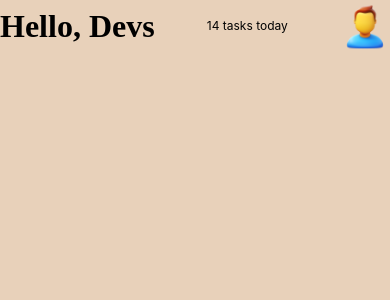
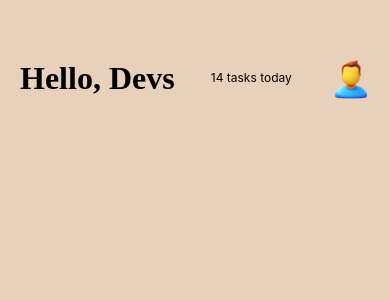
Before and after one commit to Stan1-0/rn-assignment3-11253377, a React Native app: screen / in a window 390 px wide. Shown: the top 300 px of the page. Built offline with nearby package versions, Linux system fonts and the light colour scheme.

Commit message:
"Updated styles for header and logo components"

```diff
--- a/App.js
+++ b/App.js
@@ -26,14 +26,18 @@ const styles = StyleSheet.create({
     backgroundColor: "#E8D1BA",
   },
   header: {
+    width: 354,
+    height: 52,
+    top: 52,
+    left: 20,
     flexDirection: "row",
     alignItems: "center",
     justifyContent: "space-between",
     marginBottom: 20,
   },
   logo: {
-    width: 50,
-    height: 52,
+    width: 46,
+    height: 45,
   },
   headingText: {
     fontSize: 32,
```
